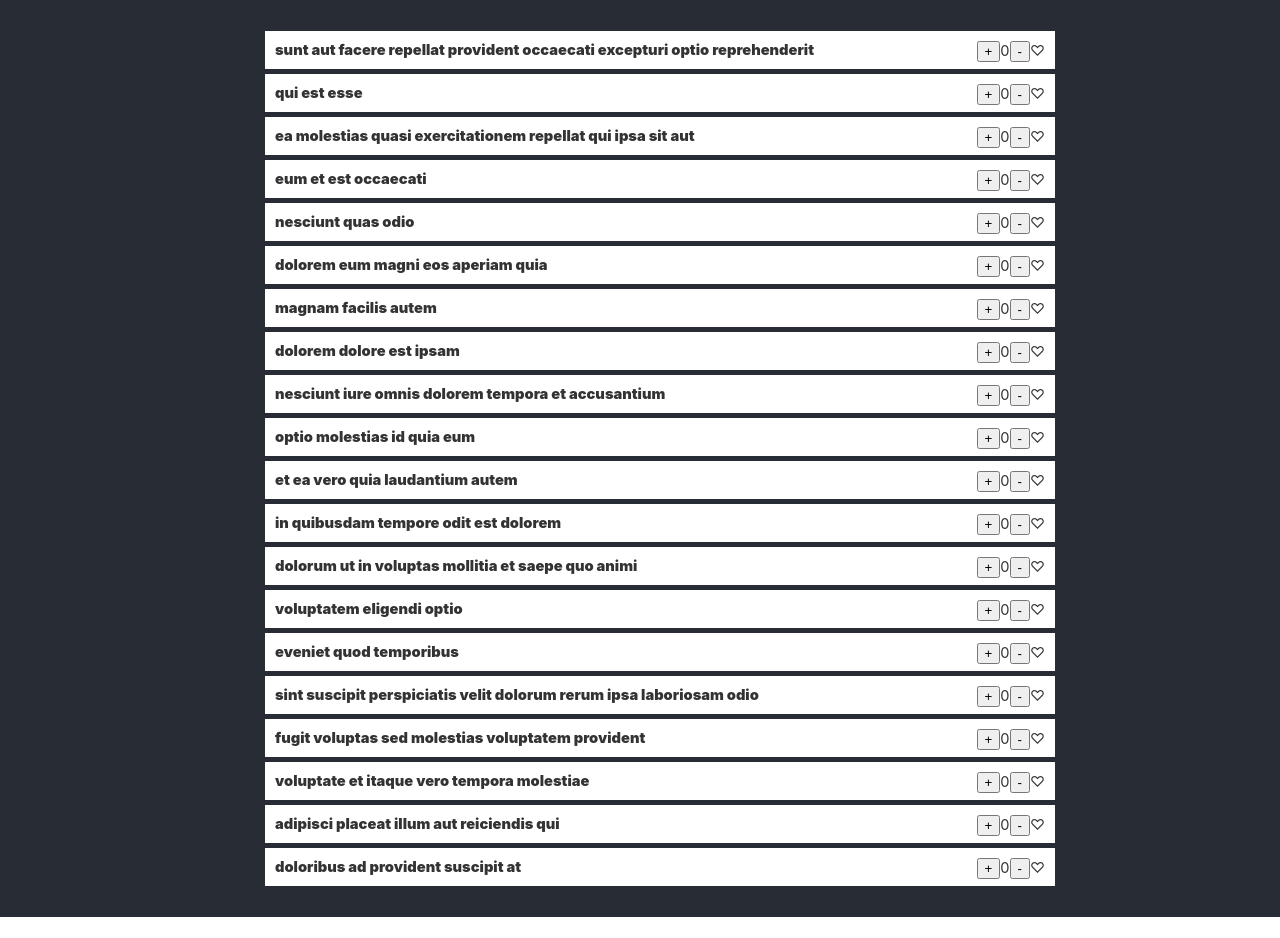
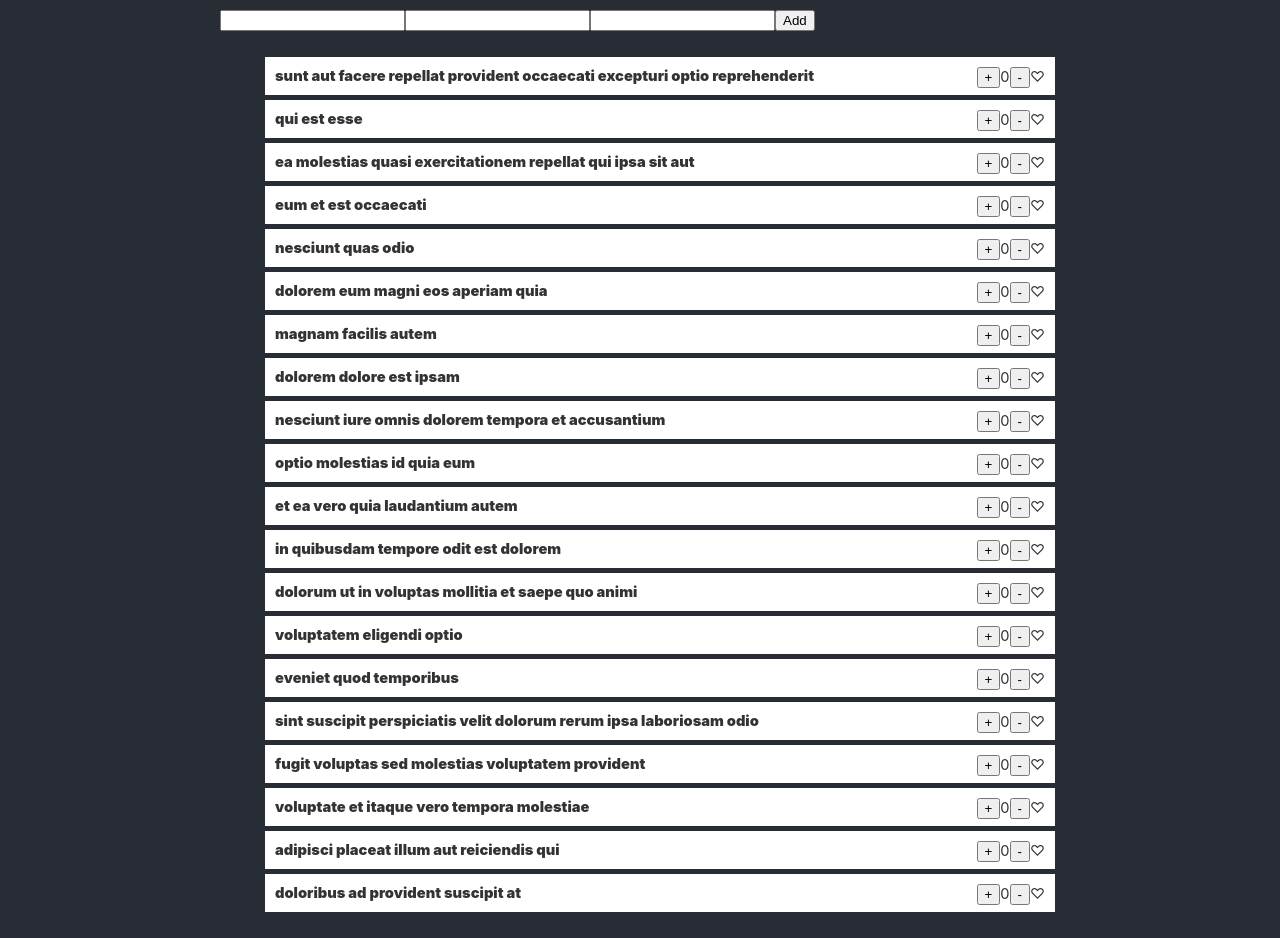
Before and after one commit to momae93/6-hooks, a React app: page / in a window 1280 px wide. Before the commit the page ends 917 px from the top, so only its background shows below. Built offline with nearby package versions, Linux system fonts and the light colour scheme; no server answers.

Commit message:
[POSTLIST] Fixed postlist

```diff
--- a/src/components/PostsList.js
+++ b/src/components/PostsList.js
@@ -1,4 +1,4 @@
-import React, { useState, useEffect } from 'react';
+import React, { useState, useEffect, useRef } from 'react';
 import Post from './Post';
 
 
@@ -6,6 +6,9 @@ import Post from './Post';
 // Appeler l'url
 const PostsList = ({ posts = [] }) => {
   const [fetchedPosts, setFetchedPosts] = useState(posts);
+  const inputTitle = useRef(null);
+  const inputBody = useRef(null);
+  const inputUserId = useRef(null);
 
   useEffect(() => {
     const url = 'https://jsonplaceholder.typicode.com/posts';
@@ -16,12 +19,29 @@ const PostsList = ({ posts = [] }) => {
       .catch(() => console.log('Sorry an error occured !'));
   }, []);
 
+  const onSubmitPost = () => {
+    const post = {
+      "userId": inputUserId.current.value,
+      "title": inputTitle.current.value,
+      "body": inputBody.current.value
+    }
+    setFetchedPosts([post, ...fetchedPosts])
+  };
+
   return (
-    <ul style={{ listStyle: 'none', width: '800px' }}>
-      {fetchedPosts.map(p => (
-        <Post data={p} />
-      ))}
-    </ul>
+    <div>
+      <div>
+        <input ref={inputTitle} type="text" />
+        <input ref={inputBody} type="text" />
+        <input ref={inputUserId} type="text" />
+        <button onClick={onSubmitPost}>Add</button>
+      </div>
+      <ul style={{ listStyle: 'none', width: '800px' }}>
+        {fetchedPosts.map(p => (
+          <Post data={p} />
+        ))}
+      </ul>
+    </div>
   );
 }
 
```
